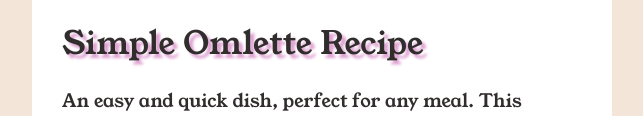
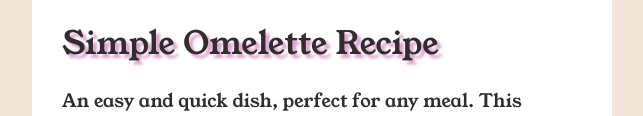
Before and after one commit to kingkokopanda/recipe-page-with-html-and-css, a plain HTML site: page index.html in a window 1280 px wide. Shown: the part 291-407 px from the top of the page, without its empty margins (318-961 px from the left). Drawn offline with Linux system fonts and the light colour scheme.

Commit message:
Update index.html

```diff
--- a/index.html
+++ b/index.html
@@ -12,7 +12,7 @@
   <div class="card">
    <img src="assets/images/image-omelette.jpeg" alt="Delicious Omelette">
   <div class= "ingredients">
-    <h1 class="main-heading">Simple Omlette Recipe </h1>
+    <h1 class="main-heading">Simple Omelette Recipe </h1>
     <h1 class="content">An easy and quick dish, perfect for any meal. This classic omelette combines beaten eggs cooked to perfection, optionally filled with your choice of cheese, vegetables, or meats.</h1>
     <div style="border-top: 1px solid black;"></div>
       <h2 class="bold-content">Preperation Time </h2>
```
